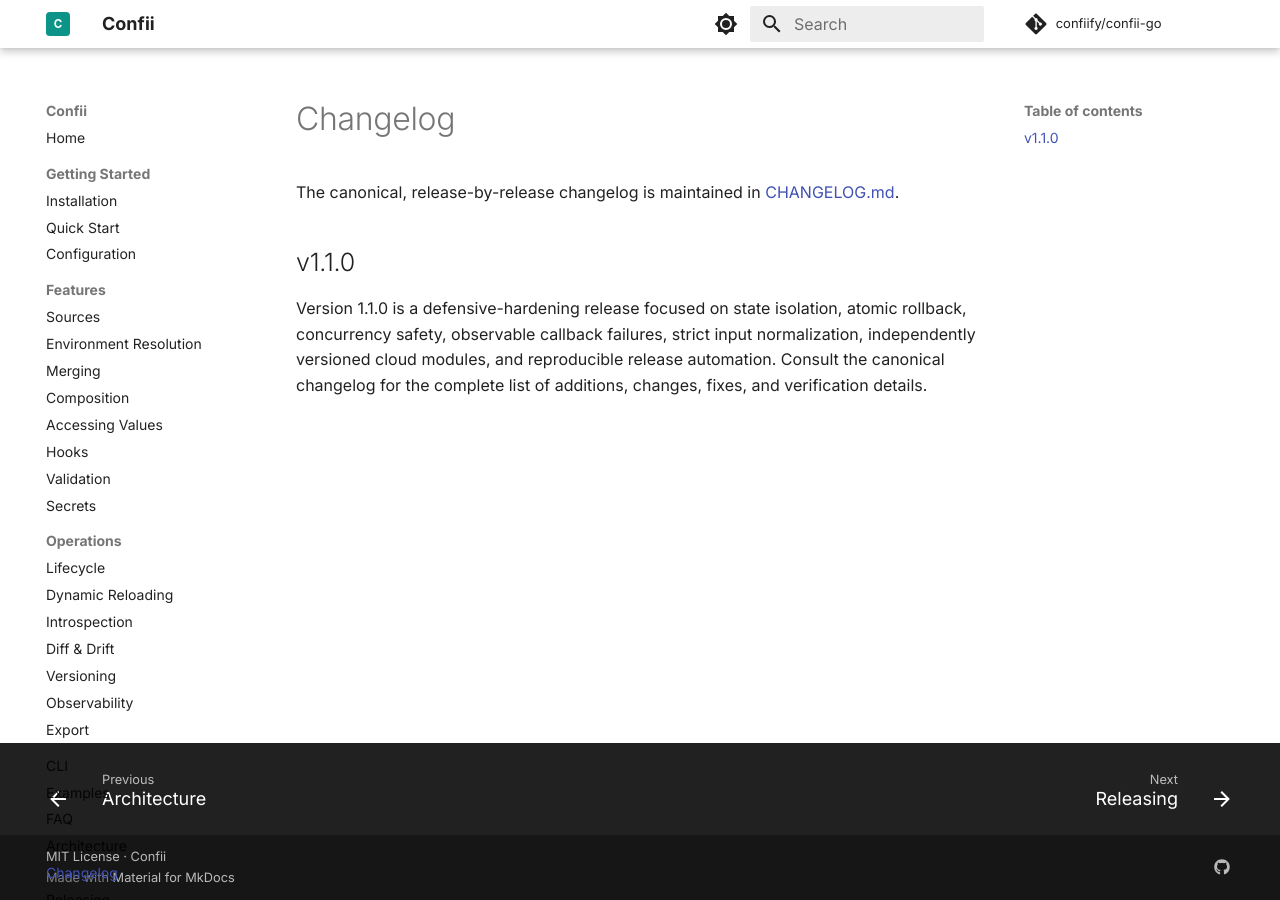
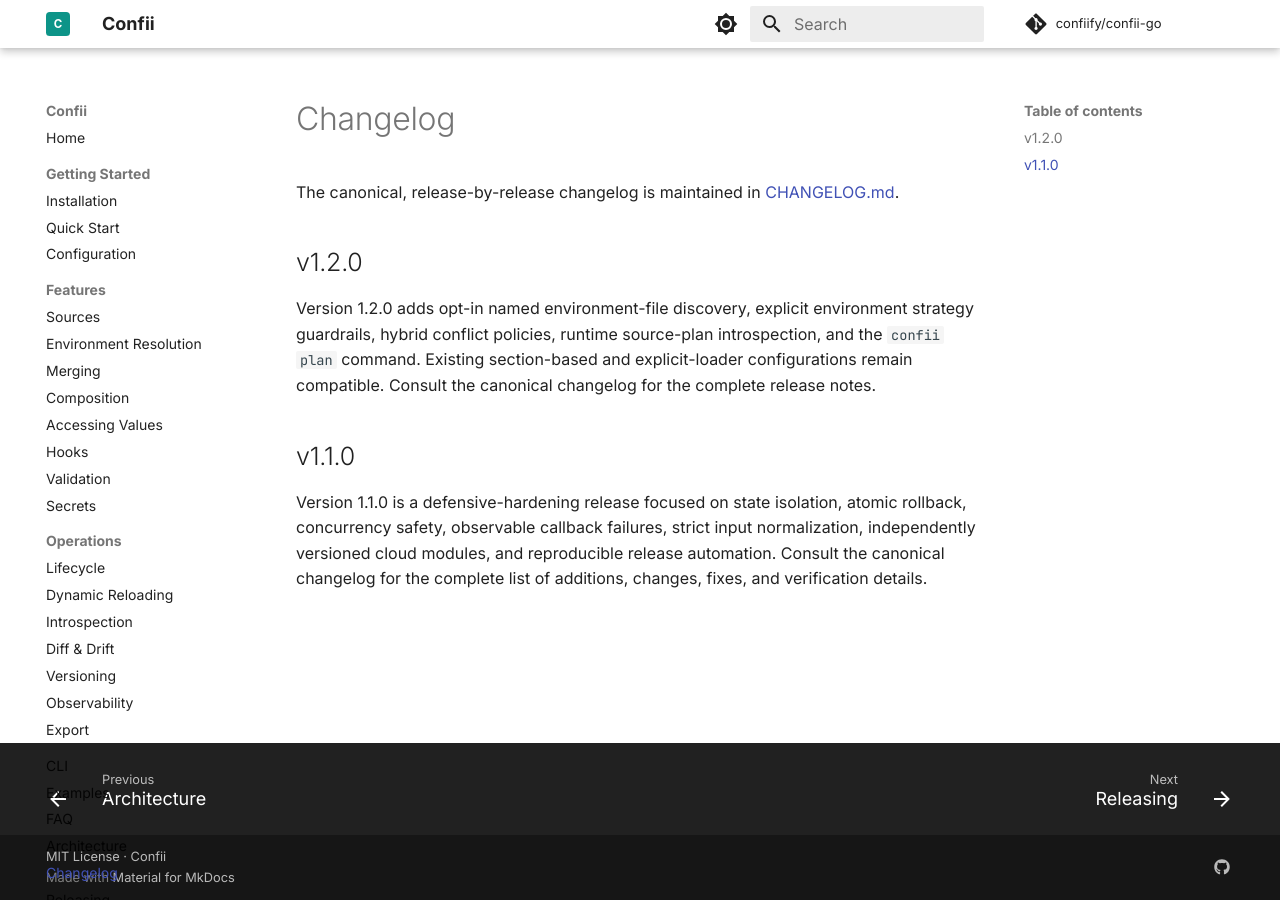
Before and after one commit to confiify/confii-go, an MkDocs documentation site: the page built from docs/changelog.md, in a window 1280 px wide. Built offline with MkDocs 1.6.1 and Material for MkDocs 9.7.7, drawn with Linux system fonts in a browser that asks for light colours; comment, search, counter and statistics services are not loaded.

Commit message:
release: v1.2.0 (#55)
## Summary

- promote the merged environment-file discovery and strategy guardrails
to `v1.2.0`
- update root, cloud-loader, cloud-secret, and cloud-example module
requirements consistently
- update current installation, CLI, release, and changelog documentation
for `v1.2.0`
- preserve all historical `v1.1.0` changelog entries

## Release scope

This is a backward-compatible minor release. It adds named
environment-file discovery, explicit environment strategies and hybrid
conflict policies, `Config.SourcePlan()`, and `confii plan`.

After this PR is approved and merged, the signed tags `v1.2.0`,
`loader/cloud/v1.2.0`, and `secret/cloud/v1.2.0` will be created
atomically on the resulting reviewed `main` commit.

## Verification

- `make ci-full`
- `make lint` — 0 issues
- `make vulncheck` — no called vulnerabilities in core or cloud modules
- `make docs-check` — strict documentation build passed
- module manifests verified tidy using local pre-release replacements
- commit `d6ae7370418844aa4c6b3ec7e9fe1f6c519890aa` is SSH-signed by
`confiify <confii.connect@gmail.com>`

````diff
--- a/docs/changelog.md
+++ b/docs/changelog.md
@@ -2,6 +2,14 @@
 
 The canonical, release-by-release changelog is maintained in
 [CHANGELOG.md](https://github.com/confiify/confii-go/blob/main/CHANGELOG.md).
+
+## v1.2.0
+
+Version 1.2.0 adds opt-in named environment-file discovery, explicit
+environment strategy guardrails, hybrid conflict policies, runtime source-plan
+introspection, and the `confii plan` command. Existing section-based and
+explicit-loader configurations remain compatible. Consult the canonical
+changelog for the complete release notes.
 
 ## v1.1.0
 
--- a/docs/cli.md
+++ b/docs/cli.md
@@ -7,7 +7,7 @@
 ## Installation
 
 ```bash
-go install github.com/confiify/confii-go/confii@v1.1.0
+go install github.com/confiify/confii-go/confii@v1.2.0
 ```
 
 Verify:
--- a/docs/quickstart.md
+++ b/docs/quickstart.md
@@ -9,7 +9,7 @@
 ## Install Confii
 
 ```bash
-go get github.com/confiify/confii-go@v1.1.0
+go get github.com/confiify/confii-go@v1.2.0
 ```
 
 ---
````
Also changed, not shown: CHANGELOG.md (+2 -0 lines), README.md (+4 -4 lines), docs/RELEASING.md (+9 -9 lines), docs/index.md (+1 -1 lines), docs/installation.md (+4 -4 lines), 4 other files.
